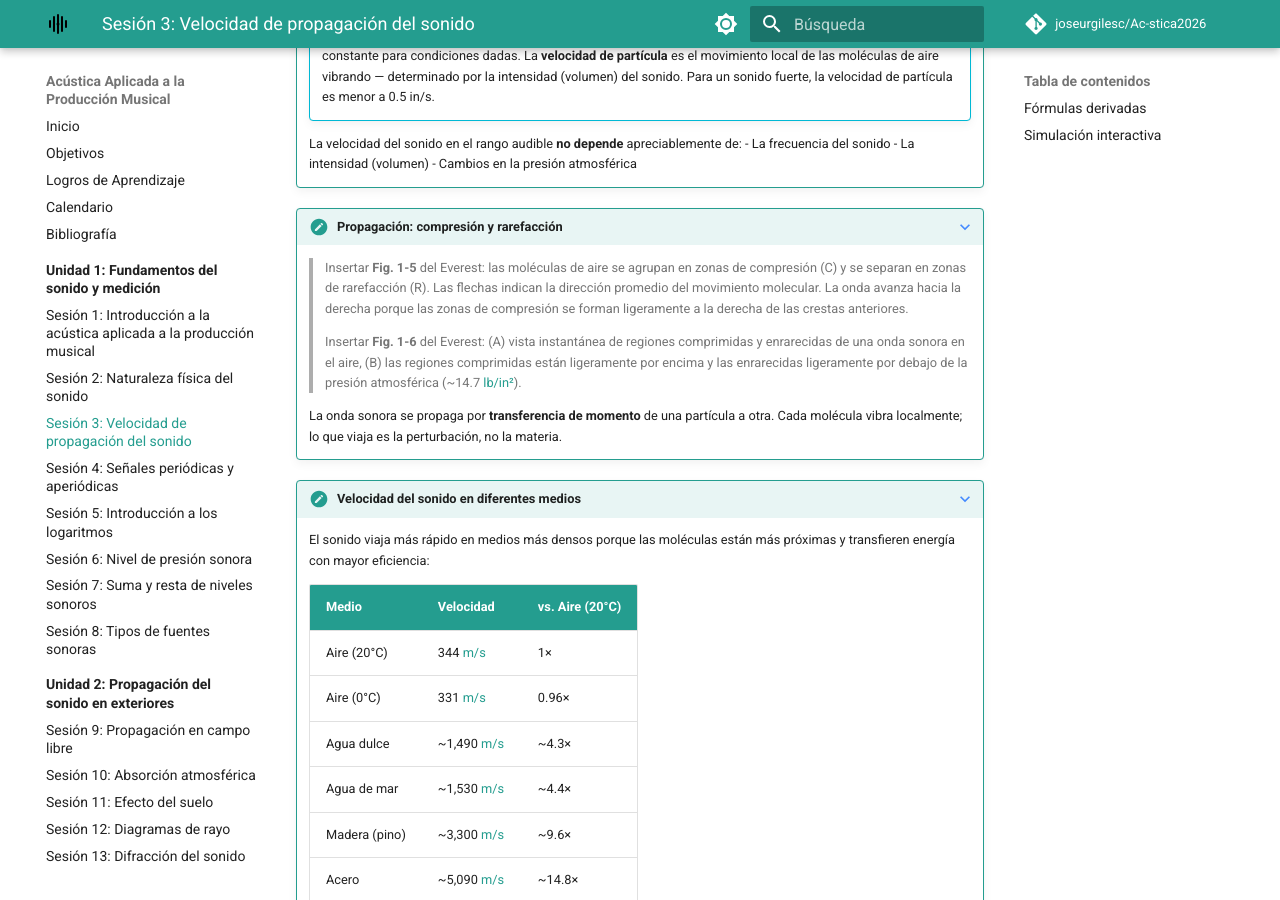
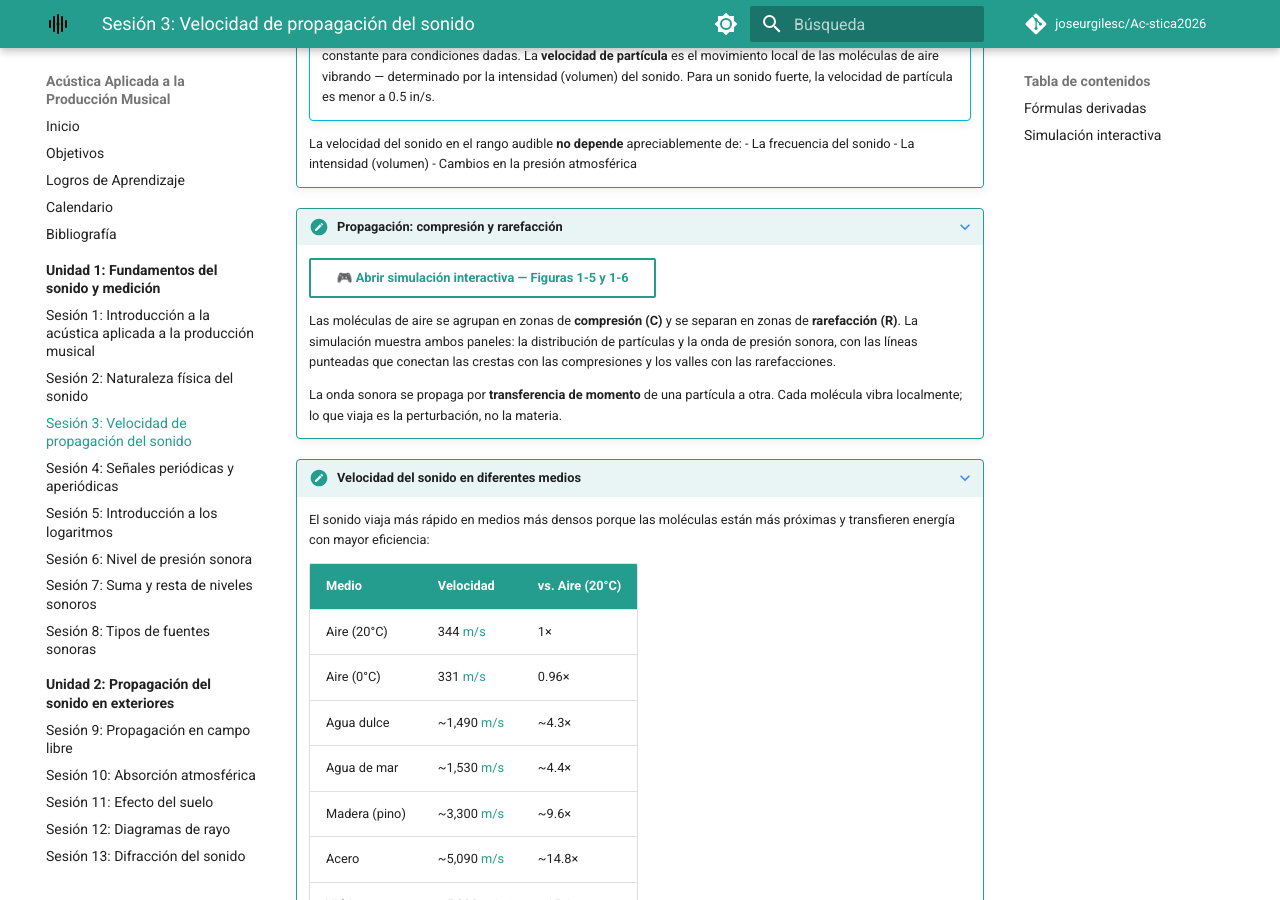
Before and after one commit to joseurgilesc/Ac-stica2026, an MkDocs documentation site: the page built from docs/unidades/U-1-fundamentos-medicion/sesion-03/index.md, in a window 1280 px wide and 900 px high, scrolled down 787 px. Built offline with MkDocs 1.6.1 and Material for MkDocs 9.7.7, drawn with Linux system fonts in a browser that asks for light colours; comment, search, counter and statistics services are not loaded.

Commit message:
feat: reemplazar Fig 1-5 y 1-6 por simulacion compresion/rarefaccion

```diff
--- a/docs/unidades/U-1-fundamentos-medicion/sesion-03/index.md
+++ b/docs/unidades/U-1-fundamentos-medicion/sesion-03/index.md
@@ -57,9 +57,9 @@
 
 ???+ note "Propagación: compresión y rarefacción"
 
-    > Insertar **Fig. 1-5** del Everest: las moléculas de aire se agrupan en zonas de compresión (C) y se separan en zonas de rarefacción (R). Las flechas indican la dirección promedio del movimiento molecular. La onda avanza hacia la derecha porque las zonas de compresión se forman ligeramente a la derecha de las crestas anteriores.
+    [🎮 **Abrir simulación interactiva — Figuras 1-5 y 1-6**](../../../simulacion/){ .md-button }
 
-    > Insertar **Fig. 1-6** del Everest: (A) vista instantánea de regiones comprimidas y enrarecidas de una onda sonora en el aire, (B) las regiones comprimidas están ligeramente por encima y las enrarecidas ligeramente por debajo de la presión atmosférica (~14.7 [lb/in²](#psi)).
+    Las moléculas de aire se agrupan en zonas de **compresión (C)** y se separan en zonas de **rarefacción (R)**. La simulación muestra ambos paneles: la distribución de partículas y la onda de presión sonora, con las líneas punteadas que conectan las crestas con las compresiones y los valles con las rarefacciones.
 
     La onda sonora se propaga por **transferencia de momento** de una partícula a otra. Cada molécula vibra localmente; lo que viaja es la perturbación, no la materia.
 
```
